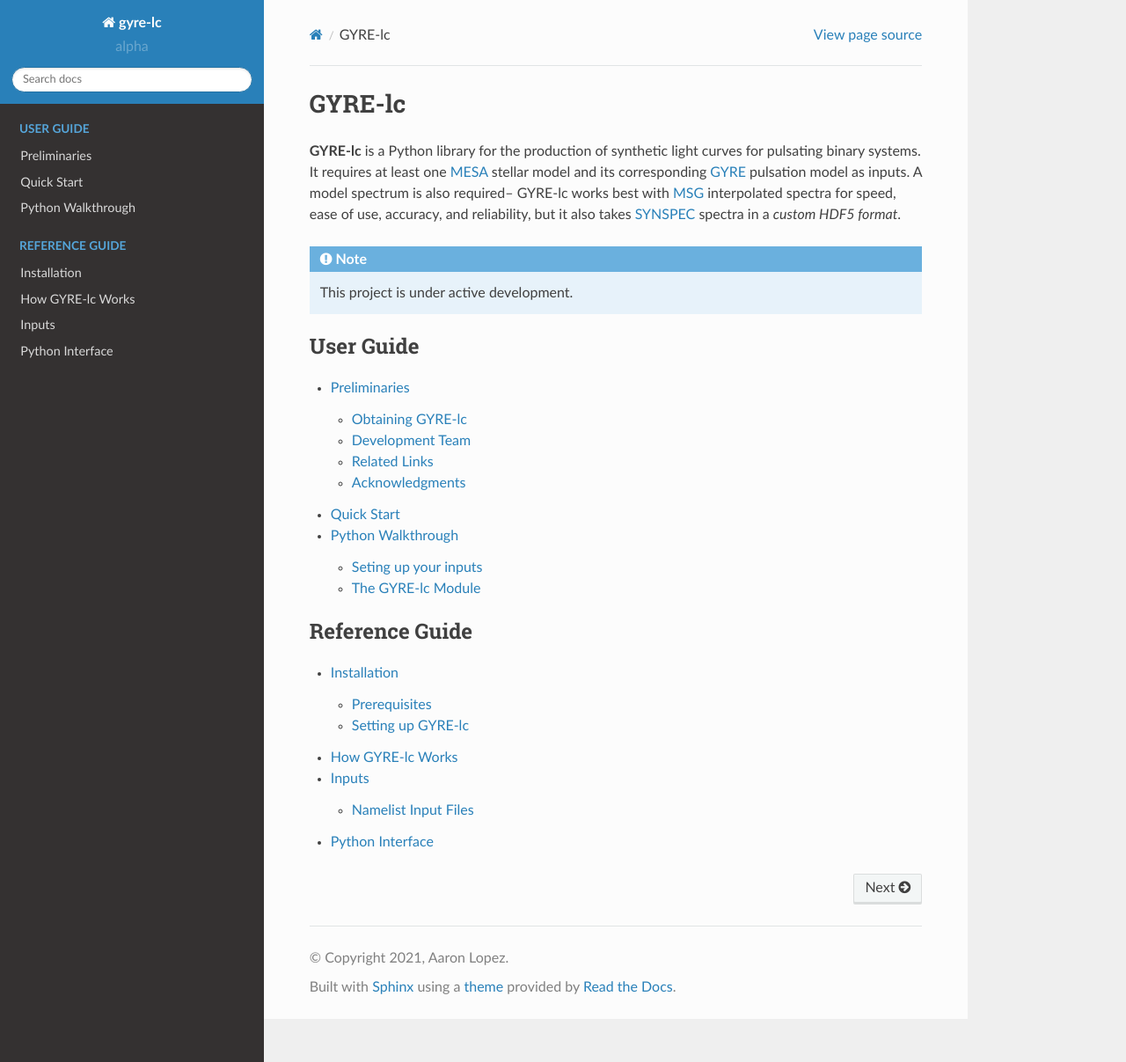
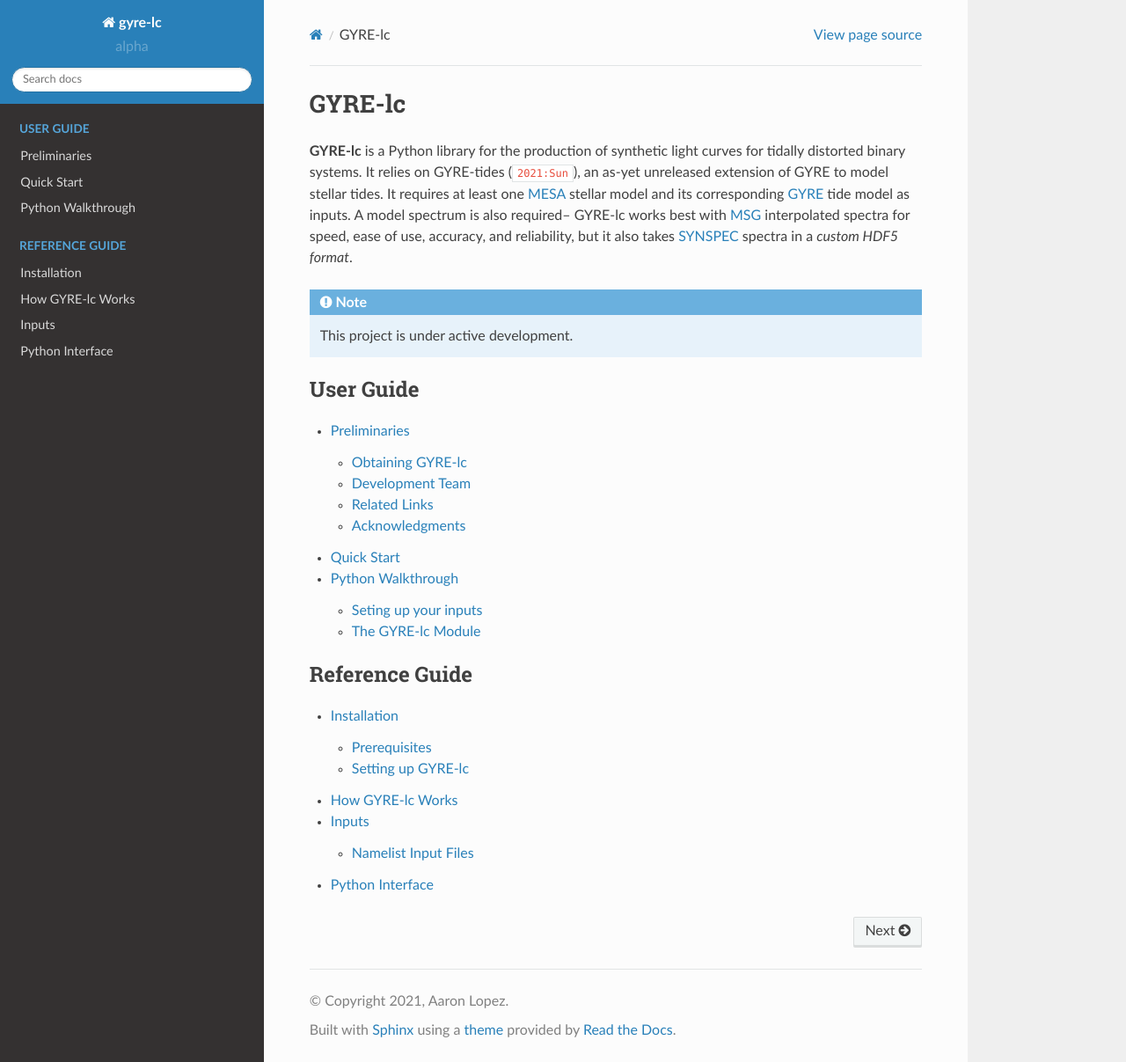
Before and after one commit to aaronesque/gyre-lc, a Sphinx documentation site: the page built from docs/source/index.rst, in a window 1280 px wide and 1207 px high. Shown: the whole window at 88% size. Built offline with Sphinx 7.4.7 and the Read the Docs theme 2.0.0, drawn with Linux system fonts in a browser that asks for light colours; cross-references to code outside the pages are shown as plain code.

Commit message:
modified foot

```diff
--- a/docs/source/index.rst
+++ b/docs/source/index.rst
@@ -7,7 +7,7 @@
 GYRE-lc
 ###################
 
-**GYRE-lc** is a Python library for the production of synthetic light curves for pulsating binary systems. It requires at least one `MESA <mesa.sourceforge.net>`_ stellar model and its corresponding `GYRE <https://gyre.readthedocs.io/en/stable/>`_ pulsation model as inputs. A model spectrum is also required-- GYRE-lc works best with `MSG <http://www.astro.wisc.edu/~townsend/resource/docs/msg/>`_ interpolated spectra for speed, ease of use, accuracy, and reliability, but it also takes `SYNSPEC <http://tlusty.oca.eu/Synspec49/synspec.html>`_ spectra in a *custom HDF5 format*.
+**GYRE-lc** is a Python library for the production of synthetic light curves for tidally distorted binary systems. It relies on GYRE-tides (:footcite:t:`2021:Sun`), an as-yet unreleased extension of GYRE to model stellar tides. It requires at least one `MESA <mesa.sourceforge.net>`_ stellar model and its corresponding `GYRE <https://gyre.readthedocs.io/en/stable/>`_ tide model as inputs. A model spectrum is also required-- GYRE-lc works best with `MSG <http://www.astro.wisc.edu/~townsend/resource/docs/msg/>`_ interpolated spectra for speed, ease of use, accuracy, and reliability, but it also takes `SYNSPEC <http://tlusty.oca.eu/Synspec49/synspec.html>`_ spectra in a *custom HDF5 format*.
 
 .. make sure you include the build_spectrum script in the bundle
 
--- a/docs/source/ref-guide/how-gyre-lc-works.rst
+++ b/docs/source/ref-guide/how-gyre-lc-works.rst
@@ -8,7 +8,7 @@
 
 .. :footcite:t:`2017:Pablo`.
 
-.. GYRE-tides models forced oscillations of a star in a binary due to its companion's gravitational field :footcite:t:`2021:Sun`. As input for one such calculation, GYRE-tides takes a stellar model produced with `MESA <mesa.sourceforge.net>`_ and applies a forcing potential calculated via user-specified binary parameters (see `inputs`).
+GYRE-tides models forced oscillations of a star in a binary due to its companion's gravitational field :footcite:t:`2021:Sun`. As input for one such calculation, GYRE-tides takes a stellar model produced with `MESA <mesa.sourceforge.net>`_ and applies a forcing potential calculated via user-specified binary parameters (see `inputs`).
 
 .. Most hb stars still have amplitudes that are small. Even though they're dramatic, we can still say they're small.
 
@@ -71,3 +71,5 @@
 
 
 .. note:: This project is under active development.
+
+.. footbibliography::
```
Also changed, not shown: 8 other files.
